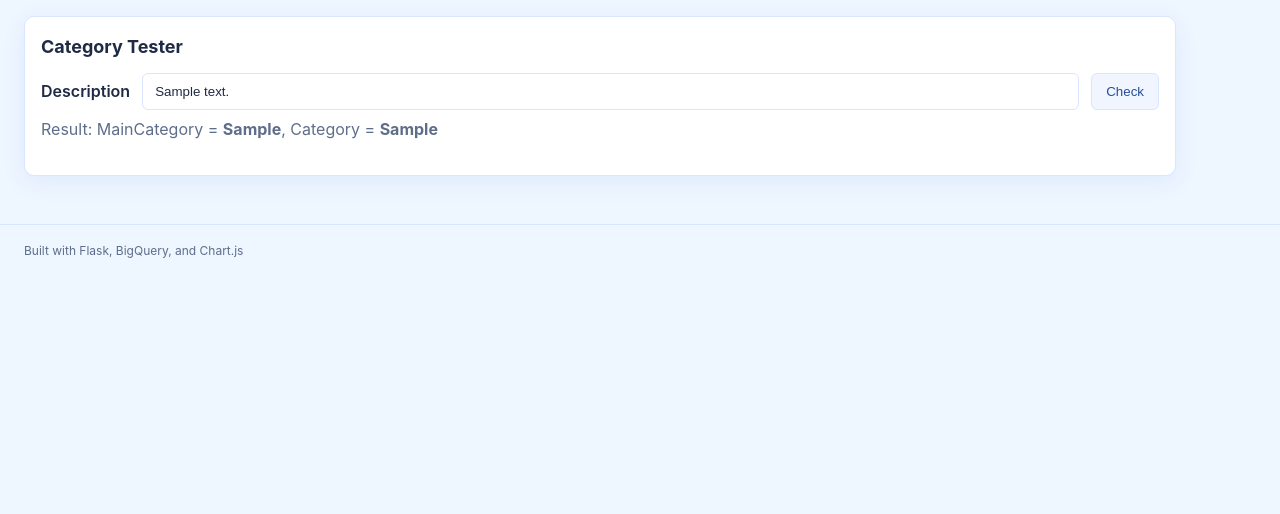
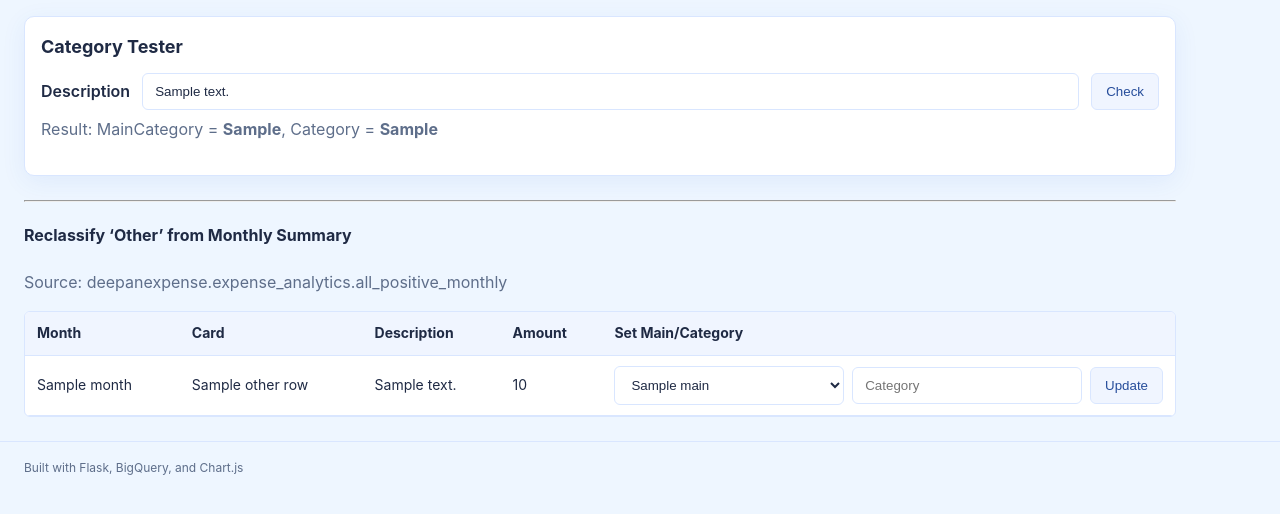
Before and after one commit to pdeepanraj/expensetracker, a Flask app: template templates/categories.html in a window 1280 px wide. Shown: the part 141-655 px from the top of the page. Run offline with Flask 3, Linux system fonts and the light colour scheme; the template is opened without the code that fills it: most values are stand-ins (such as "Sample title", 1, 10 or a date in 2020).

Commit message:
Update categories.html

```diff
--- a/templates/categories.html
+++ b/templates/categories.html
@@ -32,4 +32,47 @@
   </form>
   {% endif %}
 </div>
+
+<hr>
+<h4>Reclassify ‘Other’ from Monthly Summary</h4>
+<p class="muted">Source: deepanexpense.expense_analytics.all_positive_monthly</p>
+
+<div class="table-scroll">
+  <table>
+    <thead>
+      <tr>
+        <th>Month</th>
+        <th>Card</th>
+        <th>Description</th>
+        <th>Amount</th>
+        <th>Set Main/Category</th>
+      </tr>
+    </thead>
+    <tbody>
+      {% for r in other_rows %}
+      <tr>
+        <td>{{ r.Month }}</td>
+        <td>{{ r.CardName }}</td>
+        <td>{{ r.Description }}</td>
+        <td>{{ r.Amount }}</td>
+        <td>
+          <form method="post" action="{{ url_for('categories_reclassify_monthly') }}" class="inline" style="gap:8px;">
+            <input type="hidden" name="month" value="{{ r.Month }}">
+            <input type="hidden" name="card" value="{{ r.CardName }}">
+            <input type="hidden" name="desc" value="{{ r.Description }}">
+            <select name="main">
+              {% for m in mains %}
+                <option value="{{ m }}">{{ m }}</option>
+              {% endfor %}
+            </select>
+            <input type="text" name="category" placeholder="Category" style="min-width:160px;">
+            <button class="btn secondary" type="submit">Update</button>
+          </form>
+        </td>
+      </tr>
+      {% endfor %}
+    </tbody>
+  </table>
+</div>
+
 {% endblock %}
```
